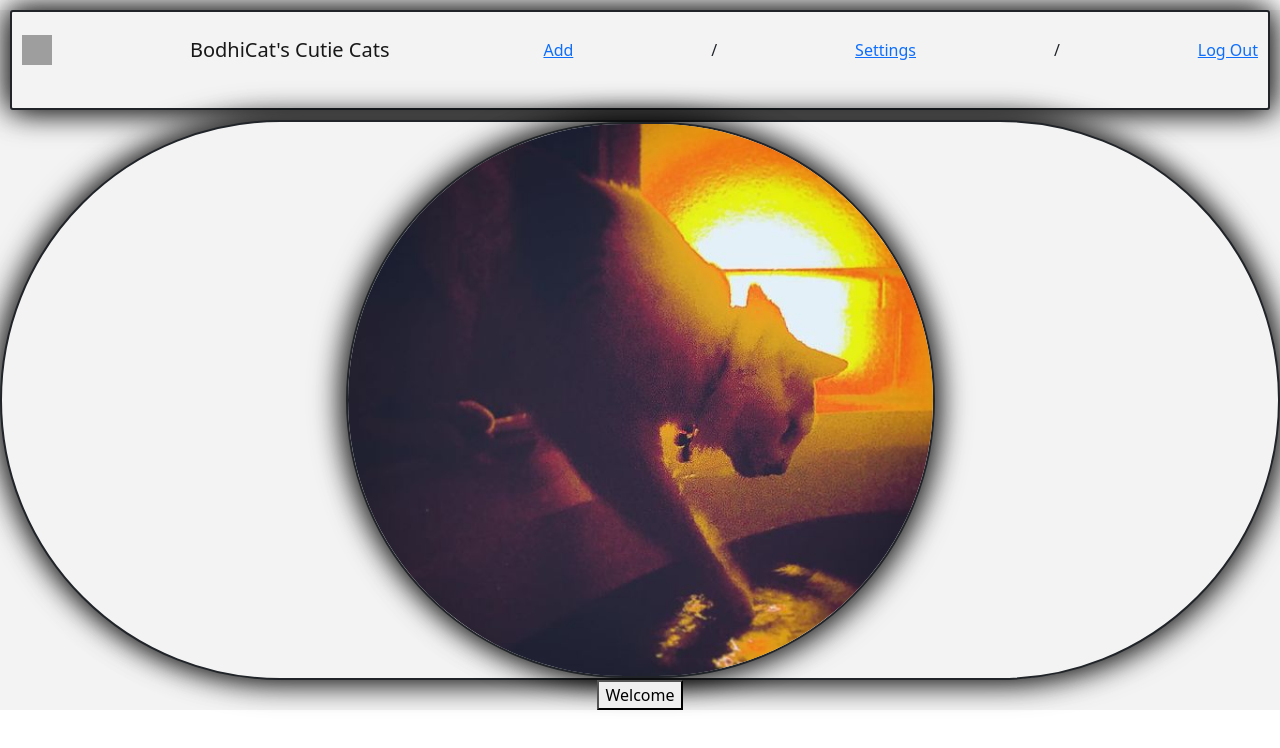
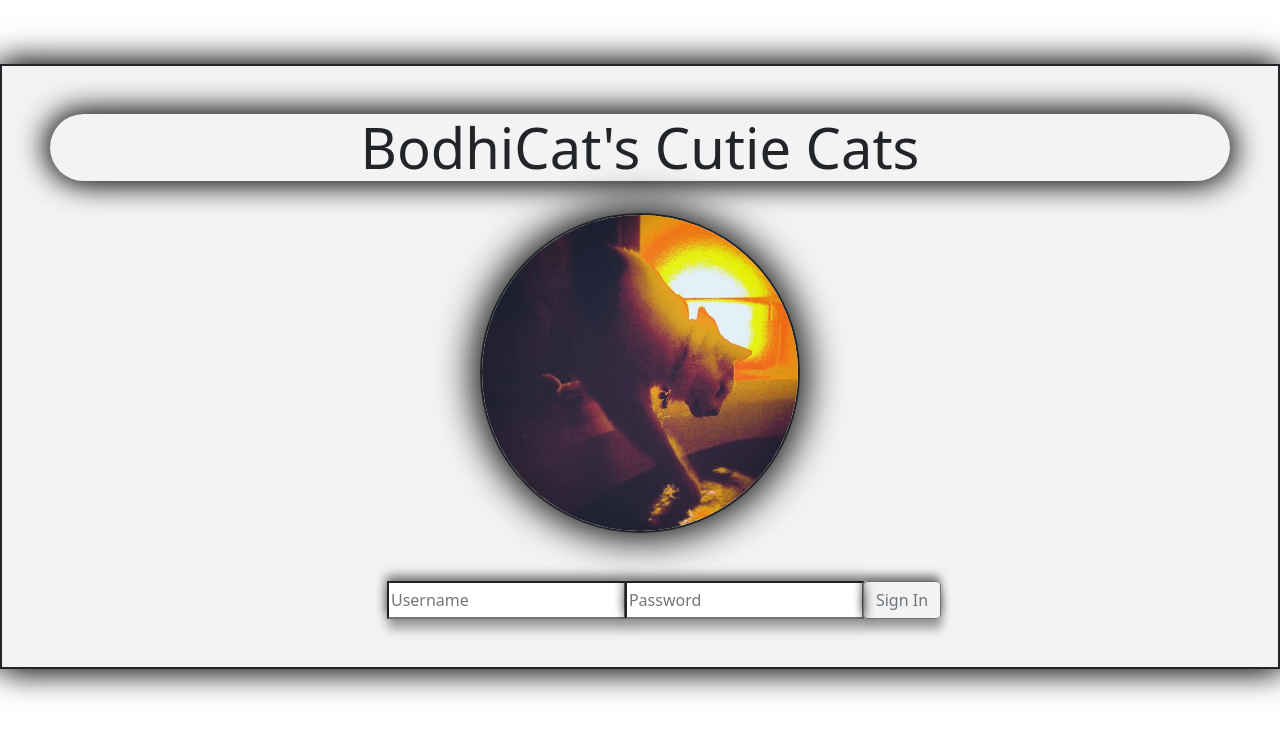
Before and after one commit to davidchedrick/phase2frontend, a React app in the folder phase-2-frontend/: page / in a window 1280 px wide. Built offline with nearby package versions, Linux system fonts and the light colour scheme; no server answers; grey boxes are pictures that could not be loaded.

Commit message:
styled nav

```diff
--- a/phase-2-frontend/src/components/App.css
+++ b/phase-2-frontend/src/components/App.css
@@ -3,3 +3,7 @@
   background-color: #F3F3F3
   /* background: linear-gradient(52deg, rgb(21, 2, 22), rgba(111, 8, 134, 0.801), rgba(235, 50, 241, 0.938), rgba(221, 17, 153, 0.774), rgba(231, 40, 199, 0.658), #a80d8ec2, rgba(182, 27, 125, 0.925)); */
 }
+
+.shadow-box {
+  box-shadow: 1px 10px 10px rgba(0, 0, 0, 0.35), -1px -5px 10px rgba(0, 0, 0, 0.55);
+}
--- a/phase-2-frontend/src/components/App.js
+++ b/phase-2-frontend/src/components/App.js
@@ -38,13 +38,13 @@ function App() {
         .then(setFetchRequest(!fetchRequest));
     }
 
-    function handleLogIn(){
-        isLoggedIn(loggedIn)
-    }
+   function handleLogIn() {
+       isLoggedIn(!loggedIn)
+   }
 
     return (
         <div  className='App'>
-            {isLoggedIn ? <Header /> : null }
+           {loggedIn ? <Header /> : null }
             <Switch>
 
 
@@ -62,7 +62,7 @@ function App() {
                 </Route>
 
                 <Route exact path="/">
-                    <Home setLogIn={handleLogIn} />
+                    <Home setLogIn={handleLogIn}/>
                 </Route>
 
 
--- a/phase-2-frontend/src/components/Header.js
+++ b/phase-2-frontend/src/components/Header.js
@@ -1,14 +1,14 @@
-
+import  logo  from '../logo/tywater.png';
 import { Link, NavLink } from 'react-router-dom';
 import styled from "styled-components";
 
 function Header() {
 
     return(
-        <HeaderDiv>
+        <HeaderDiv className='mb-4 h-25'>
             <nav className="navbar navbar-light ">
 
-            <img src="/docs/4.0/assets/brand/bootstrap-solid.svg" width="30" height="30" class="d-inline-block align-top" alt="BodiCat" />
+            <LogoImg src={logo} alt="BodiCat" className='m-1 ' />
                 <Link to="/cats" className="navbar-brand">BodhiCat's Cutie Cats</Link>
 
                 <NavLink exact  to="/add">
@@ -39,4 +39,15 @@ const HeaderDiv = styled.div`
    background-color: #F3F3F3
 
 `
+const LogoImg = styled.img`
+   width: 80px;
+   height: 80px;
+   border: 2px solid;
+   border-radius: 360px;
+   box-shadow: 5px 3px 40px rgba(0, 0, 0, 0.75), -5px -3px 40px rgba(0, 0, 0, 0.75);
+   background-color: #F3F3F3
+
+`
+
+
 export default Header;
--- a/phase-2-frontend/src/components/Home.js
+++ b/phase-2-frontend/src/components/Home.js
@@ -5,34 +5,56 @@ import styled from "styled-components";
 function Home({ setLogIn }) {
 
     return(
-        <>
-        <LogoDiv >
-        <LogoImg src={ logo }  alt="BodiCat"/>
 
+        <LogoDiv>
+        <div class=" m-5 ">
+            <LogoTitle className="display-4 justify-content-center">
+                BodhiCat's Cutie Cats
+            </LogoTitle>
+
+            <LogoImg src={ logo }  alt="BodiCat" className=' m-4'/>
+
+            <div className="input-group m-4 justify-content-center">
+                <input type="text"  placeholder="Username" className='shadow-box' />
+                <input type="text"  placeholder="Password" className='shadow-box' />
+                <Link  to="/cats">
+                    <button className="btn btn-outline-secondary shadow-box" type="button" onClick={() => setLogIn()}>Sign In</button>
+                </Link>
+
+            </div>
+
+        </div>
         </LogoDiv>
-        <Link to="/cats"><button onClick={() => setLogIn()}>Welcome</button></Link>
-        </>
+
     );
 
 }
 
 const LogoDiv = styled.div`
 
+   margin-top: 4em;
+   border: 2px solid;
 
-   border: 2px solid;
-   border-radius: 360px;
    box-shadow: 5px 3px 30px rgba(0, 0, 0, 0.75), -5px -3px 30px rgba(0, 0, 0, 0.75);
    background-color: #F3F3F3
 
 `
+const LogoTitle = styled.h1`
+
+   border-radius: 360px;
+   box-shadow: 5px 3px 30px rgba(0, 0, 0, 0.75), -5px -3px 30px rgba(0, 0, 0, 0.75);
+
+`
+
 const LogoImg = styled.img`
-
-
+   width: 20rem;
+   height: 20rem;
    border: 2px solid;
    border-radius: 360px;
-   box-shadow: 5px 3px 30px rgba(0, 0, 0, 0.75), -5px -3px 30px rgba(0, 0, 0, 0.75);
+   box-shadow: 5px 3px 40px rgba(0, 0, 0, 0.75), -5px -3px 40px rgba(0, 0, 0, 0.75);
    background-color: #F3F3F3
 
 `
 
+
 export default Home
```
